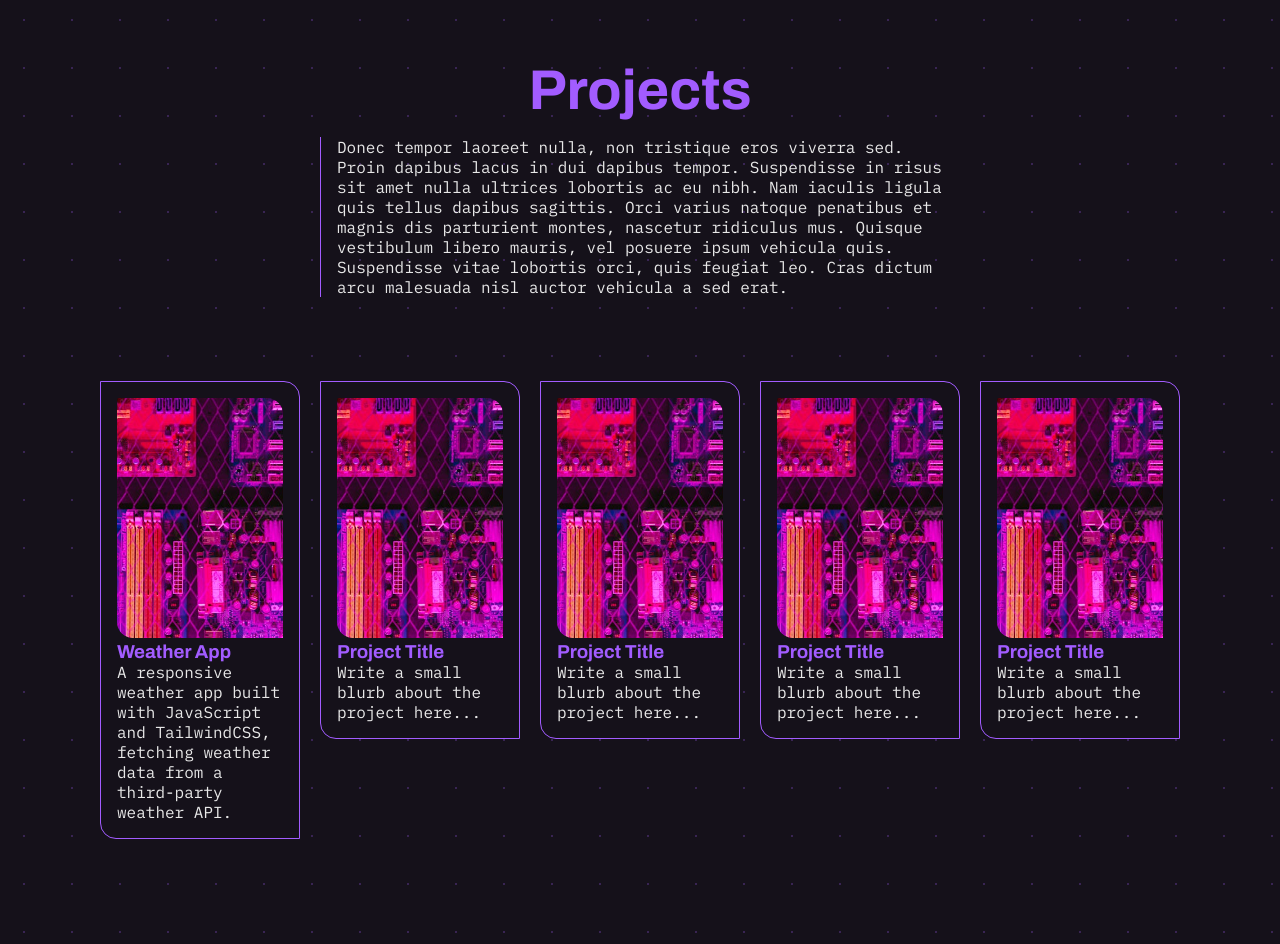
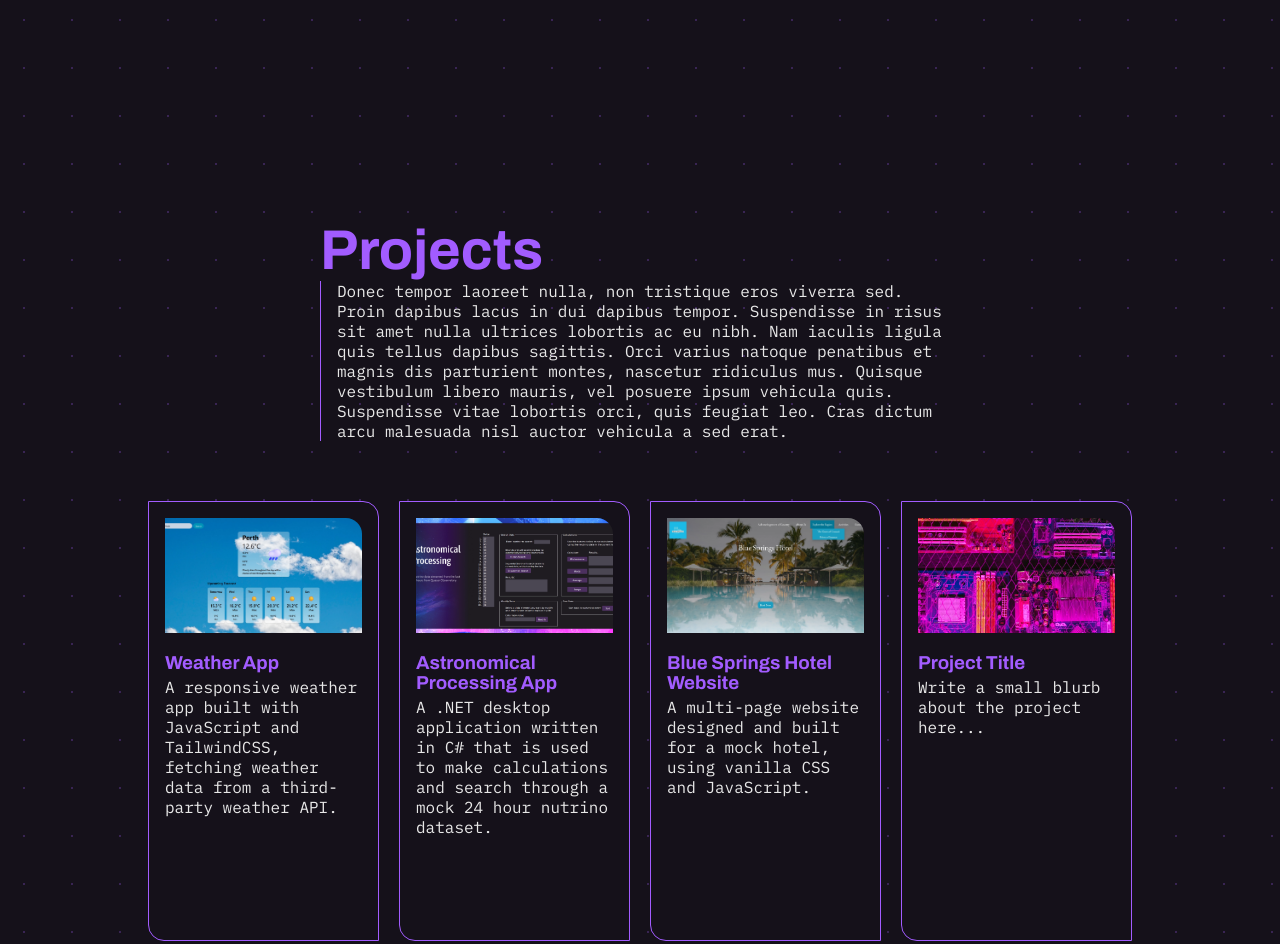
Before and after one commit to TricksyPixel/cyberpunk-portfolio, a plain HTML site: page index.html in a window 1280 px wide. Shown: the part 820-1764 px from the top of the page. Drawn offline with Linux system fonts and the light colour scheme.

Commit message:
- Made various changes to the layout to be more mobile responsive - Added screenshots and small blurbs to three of the projects

```diff
--- a/index.html
+++ b/index.html
@@ -45,7 +45,7 @@
         <div class="projects-grid-container">
             <a href="#">
                 <div class="projects-card">
-                    <img src="images/temp-project-image.jpg" alt="photo of computer parts">
+                    <img src="images/weather-app-desktop-screenshot.webp" alt="screenshot of a weather application showing a weather forcast with a blue sky background">
                     <h3>Weather App</h3>
                     <p>A responsive weather app built with JavaScript and TailwindCSS, fetching weather data from a third-party weather API.</p>
                 </div>
@@ -53,17 +53,17 @@
 
             <a href="#">
                 <div class="projects-card">
-                    <img src="images/temp-project-image.jpg" alt="photo of computer parts">
-                    <h3>Project Title</h3>
-                    <p>Write a small blurb about the project here...</p>
+                    <img src="images/astronomical-processing-app-screenshot-1.webp" alt="screenshot of the astronomical processing application">
+                    <h3>Astronomical Processing App</h3>
+                    <p>A .NET desktop application written in C# that is used to make calculations and search through a mock 24 hour nutrino dataset.</p>
                 </div>
             </a>
 
             <a href="#">
                 <div class="projects-card">
-                    <img src="images/temp-project-image.jpg" alt="photo of computer parts">
-                    <h3>Project Title</h3>
-                    <p>Write a small blurb about the project here...</p>
+                    <img src="images/blue-springs-hero-screenshot.webp" alt="photo of computer parts">
+                    <h3>Blue Springs Hotel Website</h3>
+                    <p>A multi-page website designed and built for a mock hotel, using vanilla CSS and JavaScript.</p>
                 </div>
             </a>
 
--- a/styles.css
+++ b/styles.css
@@ -100,6 +100,7 @@ a:hover {
 .hero-container {
     margin-top: 30vh;
     margin-left: 10vw;
+    margin-bottom: 20vh;
     height: 80vh;
 }
 
@@ -120,22 +121,25 @@ a:hover {
     margin-bottom: 20rem;
 }
 
+.projects-blurb-container {
+    display: flex;
+    flex-direction: column;
+    width: 50%;
+    margin: 2.5rem auto;
+}
+
 .projects-blurb-container > p {
-    margin: 1rem 20rem 4rem;
     padding-left: 1rem;
     border-left: 1px solid var(--color-accent-1);
 }
 
-.projects-blurb-container > h2 {
-    text-align: center;
-}
-
 .projects-grid-container {
   display: grid;
-  grid-template-columns: repeat(5, 1fr);
+  grid-template-columns: repeat(4, 1fr);
   gap: 20px;
   padding: 20px;
-  margin: 0 5rem 4rem 5rem;
+  width: 80vw;
+  margin: auto;
 }
 
 @media (max-width: 1200px) {
@@ -144,13 +148,13 @@ a:hover {
   }
 }
 
-@media (max-width: 768px) {
+@media (max-width: 900px) {
   .projects-grid-container {
     grid-template-columns: repeat(2, 1fr);
   }
 }
 
-@media (max-width: 480px) {
+@media (max-width: 650px) {
   .projects-grid-container {
     grid-template-columns: 1fr;
   }
@@ -158,6 +162,7 @@ a:hover {
 
 .projects-card {
   background: var(--color-primary);
+  height: 55vh;
   border: 1px solid var(--color-accent-1);
   padding: 1em;
   border-radius: 0 1em 0 1em;
@@ -165,9 +170,14 @@ a:hover {
 
 .projects-card > img {
   width: 100%;
-  height: 30vh;
+  aspect-ratio: 3 / 2;
   object-fit: cover;
   border-radius: 0 1rem 0 1rem;
+  padding-bottom: 1rem;
+}
+
+.projects-card > h3 {
+    padding-bottom: 0.25rem;
 }
 
 /* About Section */
```
Also changed, not shown: images/astronomical-processing-app-screenshot-1.webp (added), images/blue-springs-hero-screenshot.webp (added), images/weather-app-desktop-screenshot.webp (added).
